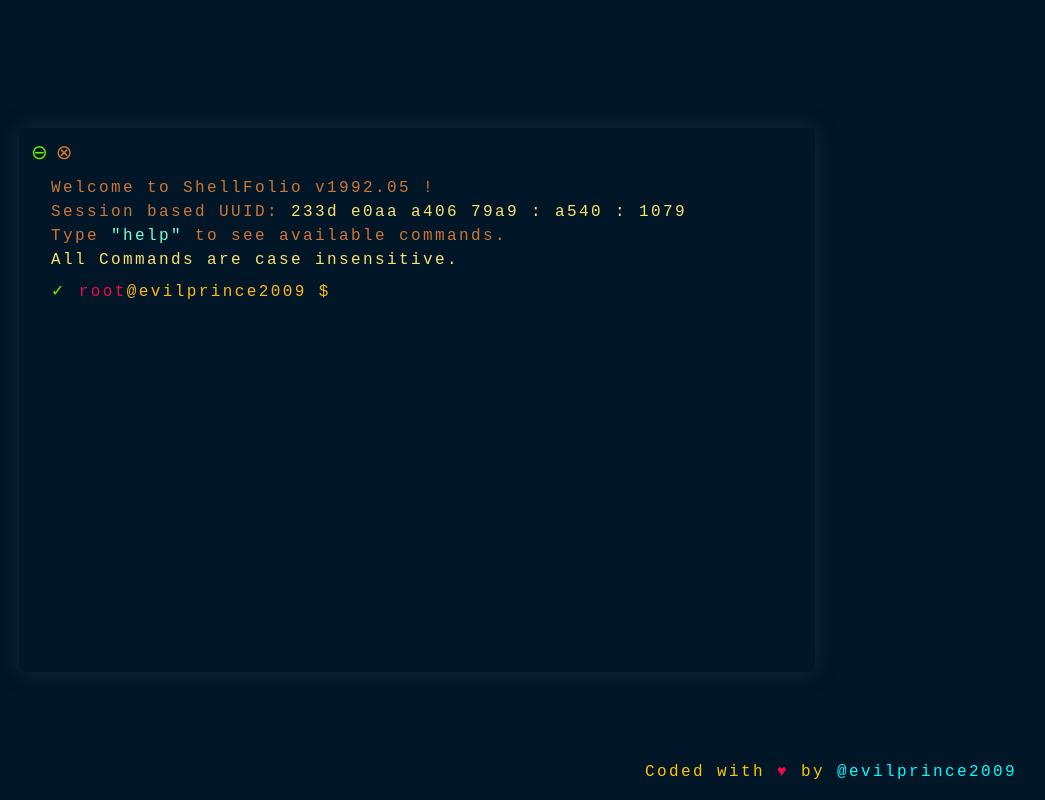
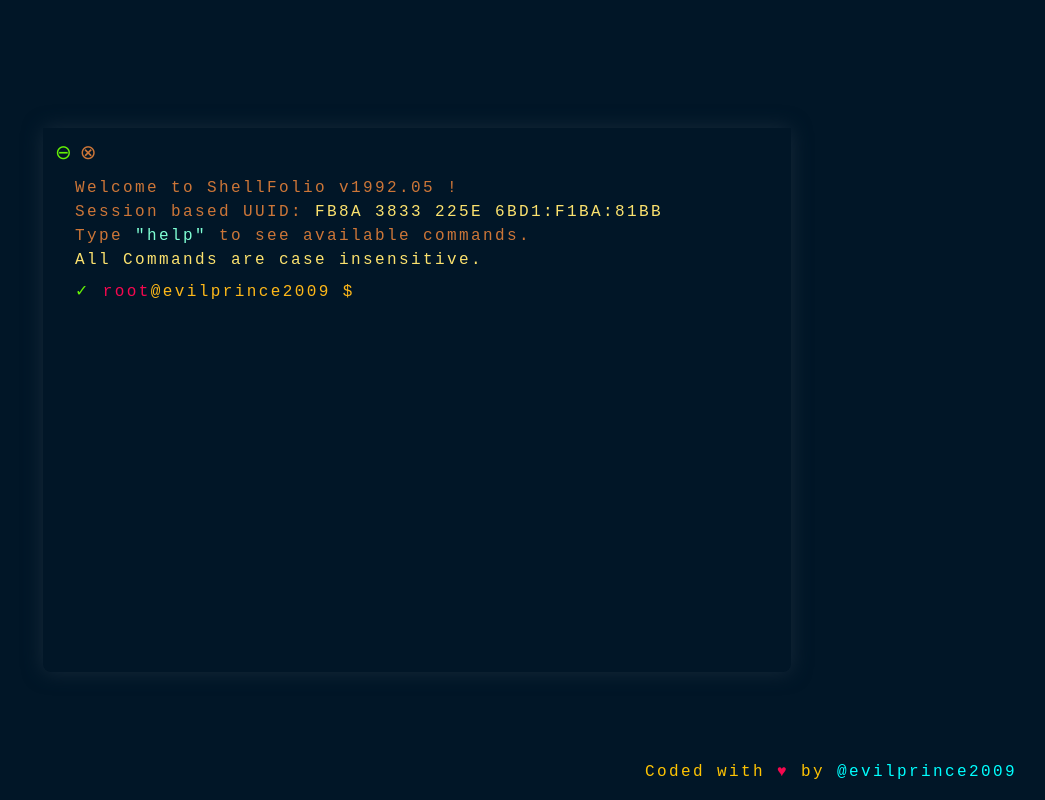
Before and after one commit to AHShuvro/Terminal-0.1, a React (Vite) app: page / in a window 1280 px wide. Shown: the whole page, without its empty margins (223-1268 px from the left). Built offline with nearby package versions, Linux system fonts and the light colour scheme; a web font is replaced by a local one.

Commit message:
Added random UUID dynamicaly

```diff
--- a/src/Components/Local.jsx
+++ b/src/Components/Local.jsx
@@ -1,13 +1,28 @@
+import { useEffect, useState } from "react";
 
 const Local = () => {
+    const generateUUID = () => {
+        const randomUUID = Math.random().toString(16).slice(2, 6) + ' ' + Math.random().toString(16).slice(2, 6) + ' ' + Math.random().toString(16).slice(2, 6) + ' ' + Math.random().toString(16).slice(2, 6) + ':' + Math.random().toString(16).slice(2, 6)+ ':' + Math.random().toString(16).slice(2, 6);
+        return randomUUID.toUpperCase();
+    };
+
+    const [uuid, setUUID] = useState('');
+
+    useEffect(() => {
+        setUUID(generateUUID());
+    }, []);
+
+    console.log(uuid);
+
     return (
         <div className="font-medium tracking-custom">
             <p className="text-[#CD7638]">Welcome to ShellFolio v1992.05 !</p>
-            <p className="text-[#CD7638]">Session based UUID: <span className="text-[#FCE26E]">233d e0aa a406 79a9 : a540  : 1079</span></p>
+            <p className="text-[#CD7638]">Session based UUID: <span className="text-[#FCE26E]">{uuid}</span></p>
             <p className="text-[#CD7638]">Type <span className="text-[#7FFFD4]">"help"</span> to see available commands.</ p>
             <p className="text-[#FCE26E]">All Commands are case insensitive.</p>
         </div>
     );
 };
 
+
 export default Local;
```
